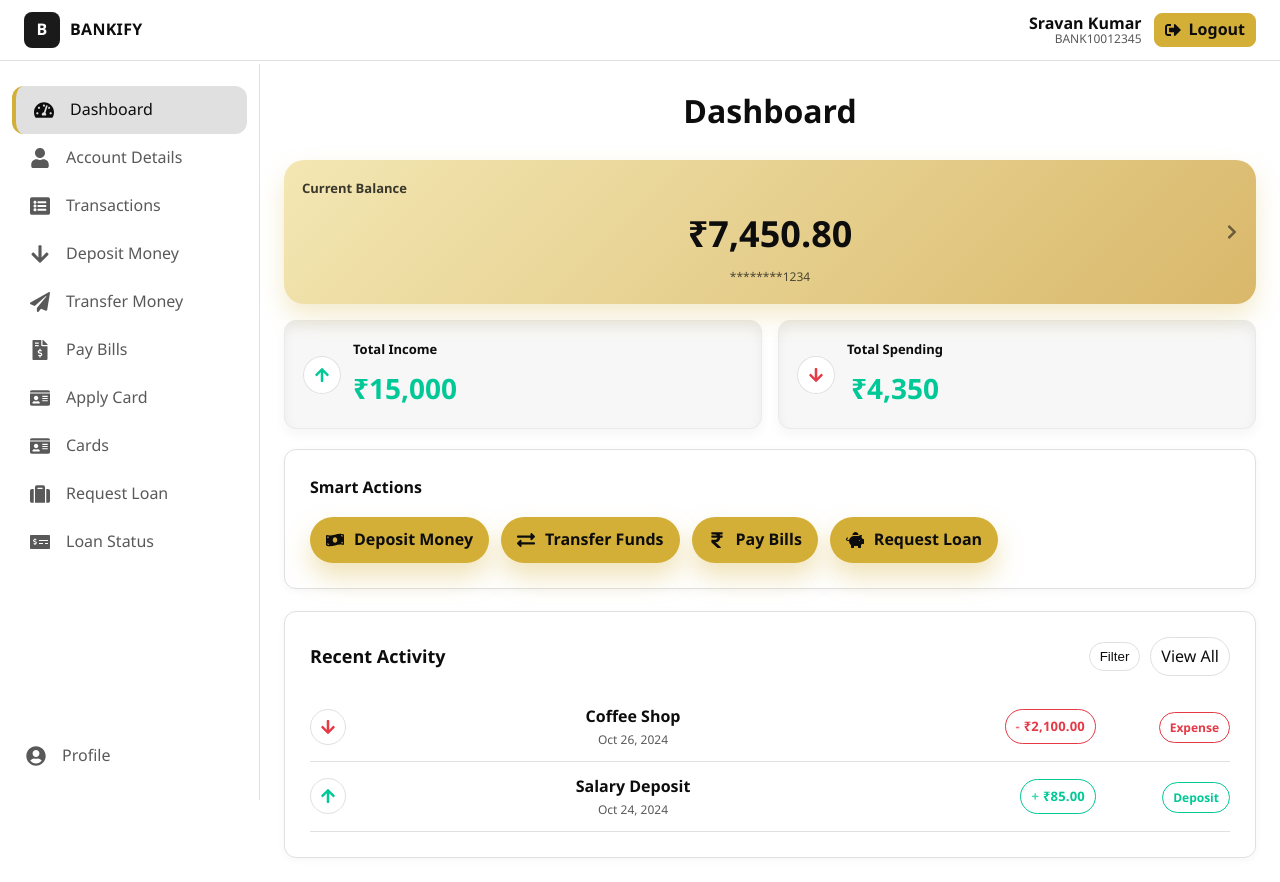
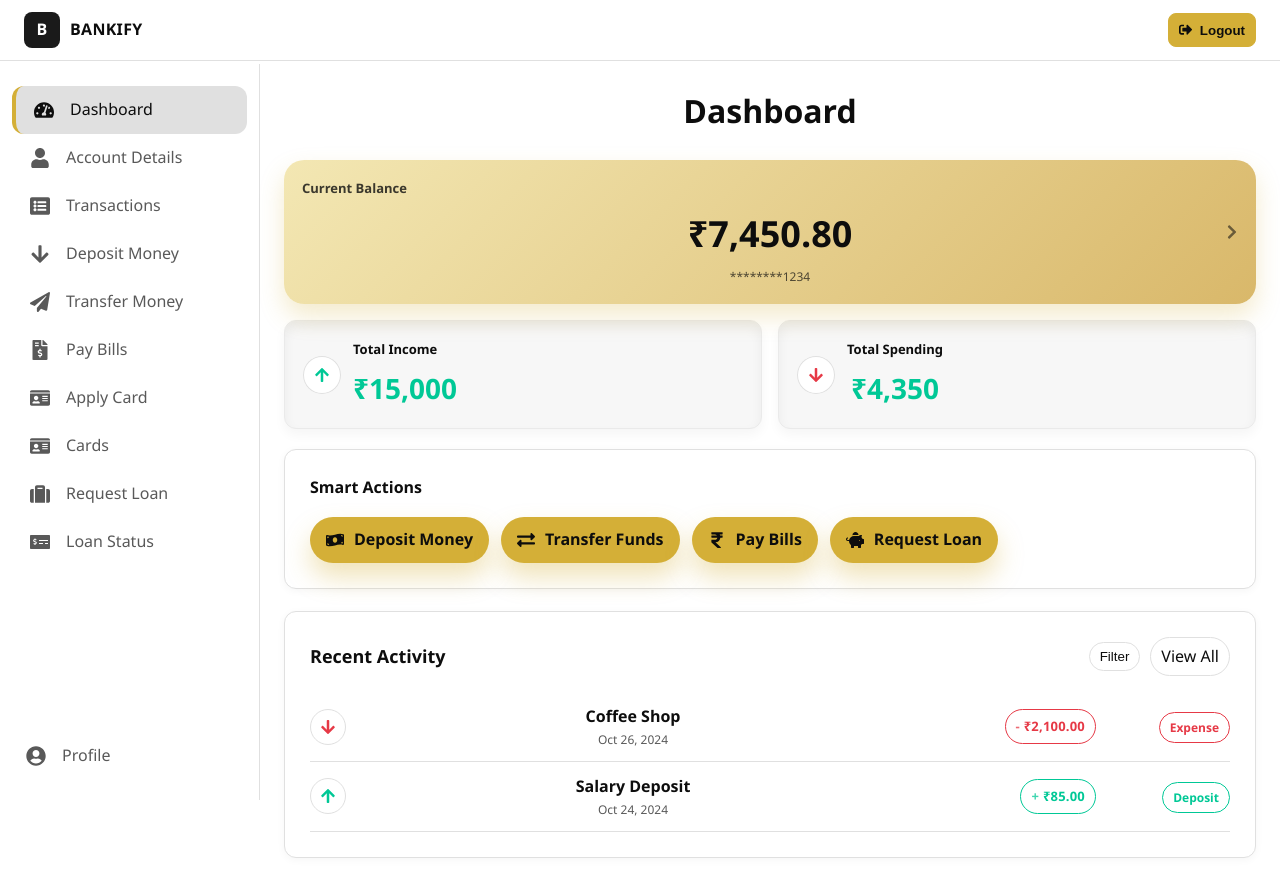
Before and after one commit to nagisheshero11/Online_Banking_System, a React (Create React App) app in the folder client/: page /dashboard in a window 1280 px wide. Built offline with nearby package versions, Linux system fonts and the light colour scheme.

Commit message:
navbar uupdation

```diff
--- a/client/src/components/Dashboard/DashboardNavbar.js
+++ b/client/src/components/Dashboard/DashboardNavbar.js
@@ -1,26 +1,74 @@
-import React from 'react';
+import React, { useEffect, useState } from 'react';
 import { FaSignOutAlt } from 'react-icons/fa';
 import './styles/DashboardNavbar.css';
+import { getUserProfile } from '../../services/profileAPI'; // ✅ Fetch user profile data
+import { logout } from '../../services/authAPI'; // ✅ Token removal
 
-const DashboardNavbar = ({ userName = 'User', accountId = '' }) => {
-    const initial = userName?.charAt(0)?.toUpperCase() || 'U';
+const DashboardNavbar = () => {
+    const [userData, setUserData] = useState({
+        firstName: '',
+        lastName: '',
+        accountNumber: '',
+    });
+    const [loading, setLoading] = useState(true);
+
+    useEffect(() => {
+        const fetchProfile = async () => {
+            try {
+                const data = await getUserProfile();
+                setUserData({
+                    firstName: data.firstName || '',
+                    lastName: data.lastName || '',
+                    accountNumber: data.accountNumber || '',
+                });
+            } catch (error) {
+                console.error("Failed to fetch user profile:", error);
+            } finally {
+                setLoading(false);
+            }
+        };
+        fetchProfile();
+    }, []);
+
+    const handleLogout = () => {
+        logout(); // clears token
+        window.location.href = '/'; // redirect to homepage
+    };
+
+    const displayName = loading
+        ? 'Loading...'
+        : `${userData.firstName} ${userData.lastName}`;
+    const displayAcc = loading ? '' : userData.accountNumber;
+
+    const initial = userData.firstName
+        ? userData.firstName.charAt(0).toUpperCase()
+        : 'U';
+
     return (
         <div className="dashboard-navbar">
+            {/* Left Section */}
             <div className="nav-left">
                 <div className="brand">
                     <div className="brand-logo-mini">B</div>
                     <div className="brand-text">BANKIFY</div>
                 </div>
             </div>
+
+            {/* Right Section */}
             <div className="nav-right">
                 <div className="user-stack">
-                    <span className="user-name-strong">{userName}</span>
-                    {accountId ? <span className="user-sub">{accountId}</span> : null}
+                    <span className="user-name-strong">
+                        {displayName}
+                    </span>
+                    {displayAcc && (
+                        <span className="user-sub">{displayAcc}</span>
+                    )}
                 </div>
-                <a className="logout-btn" href="/">
+
+                <button className="logout-btn" onClick={handleLogout}>
                     <FaSignOutAlt />
                     <span>Logout</span>
-                </a>
+                </button>
             </div>
         </div>
     );
--- a/client/src/services/profileAPI.js
+++ b/client/src/services/profileAPI.js
@@ -79,3 +79,29 @@ export async function updateUserProfile(updatedData) {
         throw error;
     }
 }
+
+
+
+export async function getUserProfile() {
+    const token = getToken();
+    if (!token) throw new Error("No token found");
+
+    try {
+        const response = await fetch(`${API_BASE_URL}/profile`, {
+            method: "GET",
+            headers: {
+                "Authorization": `Bearer ${token}`,
+                "Content-Type": "application/json",
+            },
+        });
+
+        if (!response.ok) {
+            throw new Error("Failed to fetch profile");
+        }
+
+        return await response.json();
+    } catch (error) {
+        console.error("Profile fetch error:", error);
+        throw error;
+    }
+}
```
Also changed, not shown: 1 other file (tests, documents, lock files or other folders).
